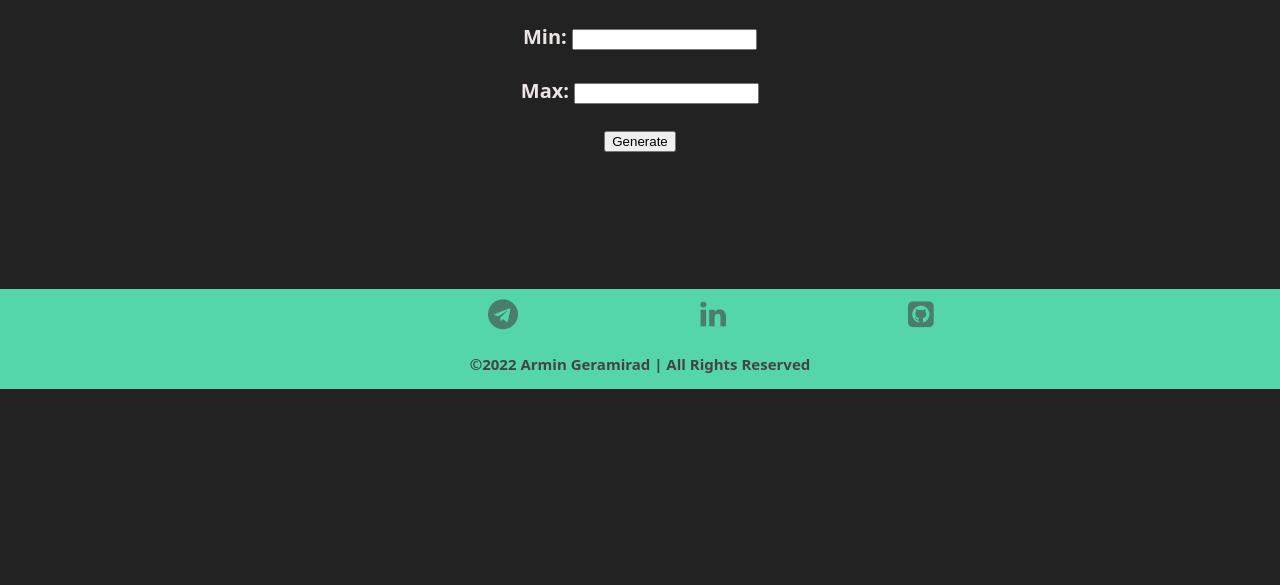
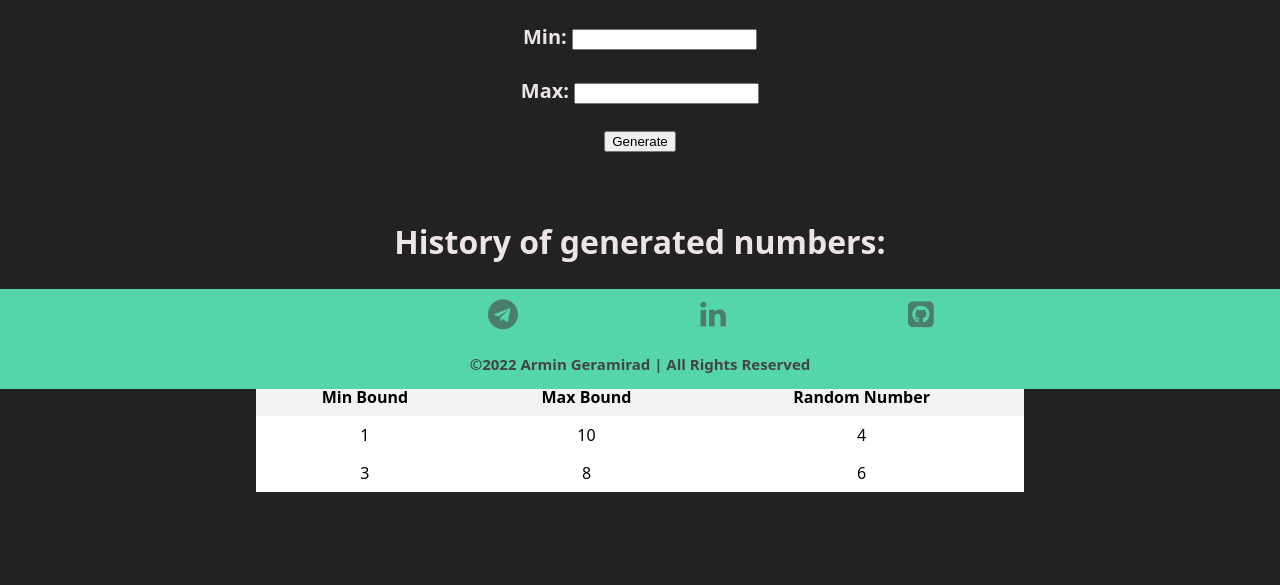
Before and after one commit to ArminGer03/Hamravesh-Task3, a Flask app: page /dashboard in a window 1280 px wide. Shown: the part 411-996 px from the top of the page. Before the commit the page ends 800 px from the top, so only its background shows below. Run offline with Flask 3, Linux system fonts and the light colour scheme; a user stored in the database is signed in.

Commit message:
made dynamic history table in dashboard

```diff
--- a/app.py
+++ b/app.py
@@ -179,7 +179,8 @@ def dashboard():
             db.session.commit()
             return render_template('dashboard.html',user_in_session=session['username'] , error=error, random_number=random_number)
 
-    return render_template('dashboard.html', user_in_session=session['username'], username=session['username'])
+    history = History.query.all()
+    return render_template('dashboard.html', user_in_session=session['username'], username=session['username'], history=history)
 
 @app.route('/logout')
 def logout():
--- a/templates/dashboard.html
+++ b/templates/dashboard.html
@@ -49,7 +49,24 @@
 
 </div>
 
+<h1 class="fields">History of generated numbers:</h1>
 
+<div class="table-container">
+    <table>
+        <tr>
+            <th>Min Bound</th>
+            <th>Max Bound</th>
+            <th>Random Number</th>
+        </tr>
+        {% for row in history %}
+        <tr>
+            <td>{{ row.min_bound }}</td>
+            <td>{{ row.max_bound }}</td>
+            <td>{{ row.random_number }}</td>
+        </tr>
+        {% endfor %}
+    </table>
+  </div>
 </body>
 
 
--- a/templates/styles.css
+++ b/templates/styles.css
@@ -182,3 +182,32 @@ navF a:hover {
   justify-content: center;
   text-align: center;
 }
+
+.table-container {
+  height: 300px;
+  display: flex;
+  flex-direction: column;
+  align-items: center;
+  justify-content: center;
+  text-align: center;
+  overflow-y: scroll;
+}
+
+table {
+  width: 60%;
+  border-collapse: collapse;
+}
+
+th,
+td {
+  padding: 8px;
+  text-align: center;
+}
+
+th {
+  background-color: #f2f2f2;
+}
+
+td {
+  background-color: white; /* Set the background color of the cells to white */
+}
```
